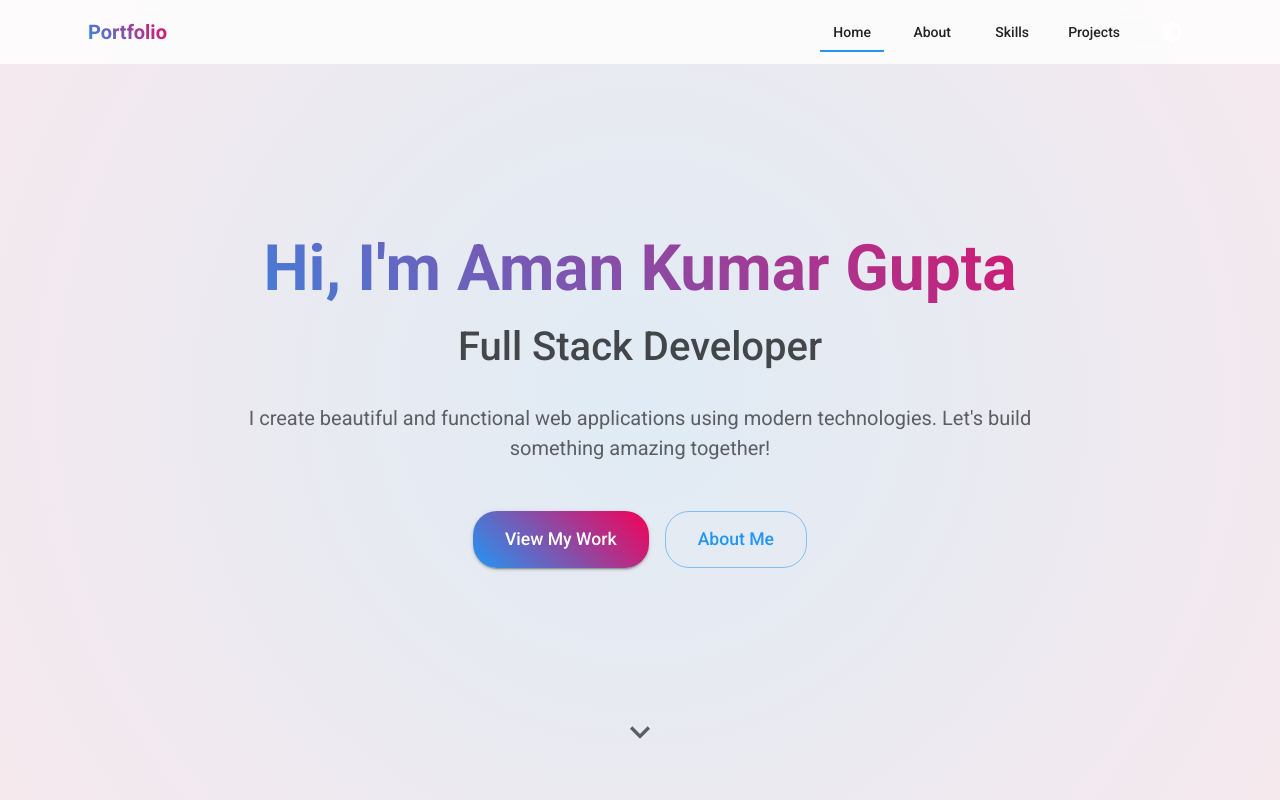
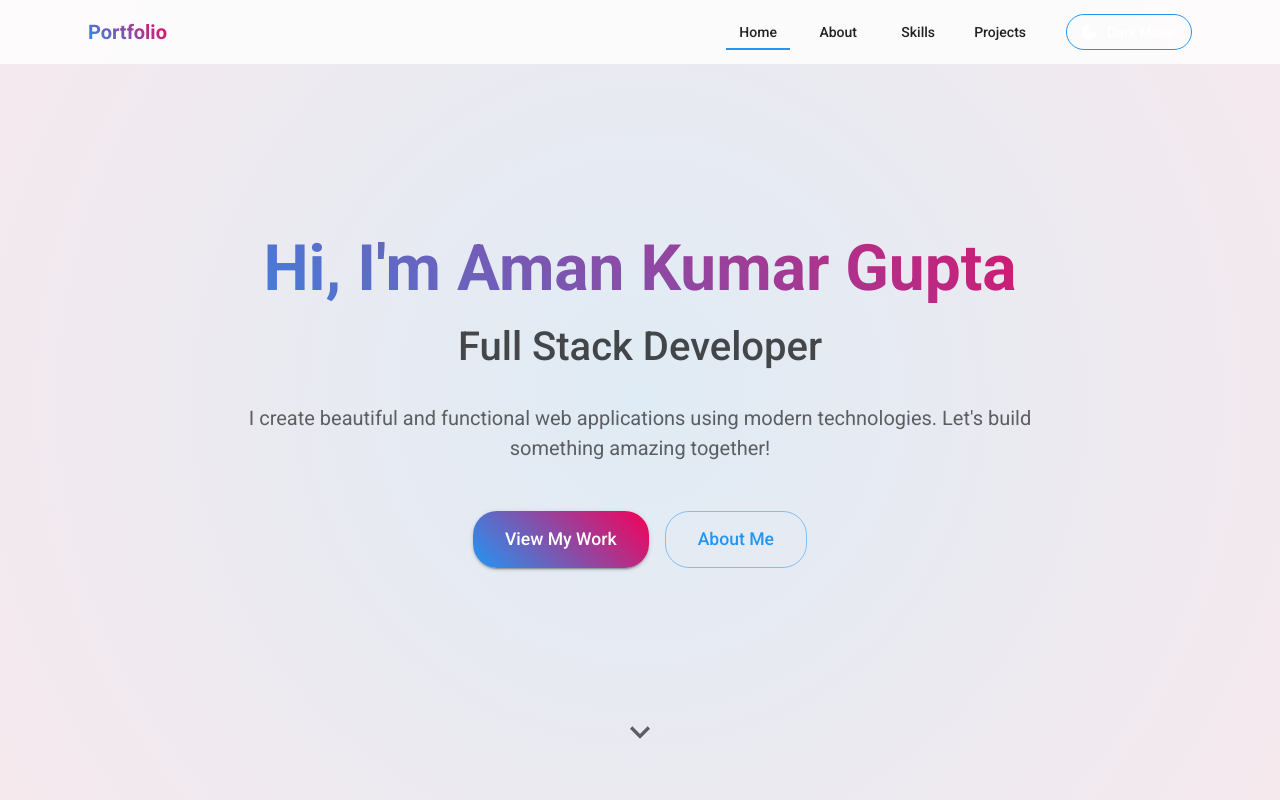
Before and after one commit to Aman2125/Personal-Portfolio, a React (Create React App) app: page / in a window 1280 px wide. Shown: the top 800 px of the page. Built offline with nearby package versions, Linux system fonts and the light colour scheme.

Commit message:
Dark and light mode function

```diff
--- a/src/components/Navbar.js
+++ b/src/components/Navbar.js
@@ -1,9 +1,11 @@
 import React, { useState, useEffect } from 'react';
-import { AppBar, Toolbar, Typography, Button, Container, IconButton, Box, useScrollTrigger, Slide } from '@mui/material';
+import { AppBar, Toolbar, Typography, Button, Container, IconButton, Box, useScrollTrigger, Slide, Tooltip } from '@mui/material';
 import Brightness4Icon from '@mui/icons-material/Brightness4';
 import Brightness7Icon from '@mui/icons-material/Brightness7';
 import MenuIcon from '@mui/icons-material/Menu';
 import CloseIcon from '@mui/icons-material/Close';
+import DarkModeIcon from '@mui/icons-material/DarkMode';
+import LightModeIcon from '@mui/icons-material/LightMode';
 
 const HideOnScroll = ({ children }) => {
   const trigger = useScrollTrigger();
@@ -92,7 +94,7 @@ const Navbar = ({ toggleTheme, mode }) => {
             </Typography>
 
             {/* Desktop Menu */}
-            <Box sx={{ display: { xs: 'none', md: 'flex' }, gap: 2 }}>
+            <Box sx={{ display: { xs: 'none', md: 'flex' }, gap: 2, alignItems: 'center' }}>
               {navItems.map((item) => (
                 <Button
                   key={item.id}
@@ -115,13 +117,47 @@ const Navbar = ({ toggleTheme, mode }) => {
                   {item.label}
                 </Button>
               ))}
-              <IconButton onClick={toggleTheme} color="inherit" sx={{ ml: 1 }}>
-                {mode === 'dark' ? <Brightness7Icon /> : <Brightness4Icon />}
-              </IconButton>
+
+              {/* Theme Toggle Button - Desktop */}
+              <Tooltip title={`Switch to ${mode === 'light' ? 'Dark' : 'Light'} Mode`}>
+                <Button
+                  onClick={toggleTheme}
+                  variant="outlined"
+                  color="inherit"
+                  startIcon={mode === 'dark' ? <LightModeIcon /> : <DarkModeIcon />}
+                  sx={{
+                    borderRadius: '20px',
+                    ml: 2,
+                    px: 2,
+                    borderColor: 'primary.main',
+                    '&:hover': {
+                      borderColor: 'primary.main',
+                      backgroundColor: 'action.hover',
+                    }
+                  }}
+                >
+                  {mode === 'dark' ? 'Light' : 'Dark'} Mode
+                </Button>
+              </Tooltip>
             </Box>
 
             {/* Mobile Menu Button */}
-            <Box sx={{ display: { xs: 'flex', md: 'none' } }}>
+            <Box sx={{ display: { xs: 'flex', md: 'none' }, alignItems: 'center', gap: 1 }}>
+              {/* Theme Toggle Button - Mobile */}
+              <IconButton
+                onClick={toggleTheme}
+                color="inherit"
+                sx={{
+                  backgroundColor: 'action.selected',
+                  borderRadius: '12px',
+                  '&:hover': {
+                    backgroundColor: 'action.hover',
+                  }
+                }}
+              >
+                {mode === 'dark' ? <LightModeIcon /> : <DarkModeIcon />}
+              </IconButton>
+
               <IconButton
                 color="inherit"
                 aria-label="open drawer"
@@ -157,13 +193,6 @@ const Navbar = ({ toggleTheme, mode }) => {
                 {item.label}
               </Button>
             ))}
-            <Button
-              onClick={toggleTheme}
-              startIcon={mode === 'dark' ? <Brightness7Icon /> : <Brightness4Icon />}
-              sx={{ width: '100%', justifyContent: 'center', py: 1 }}
-            >
-              {mode === 'dark' ? 'Light Mode' : 'Dark Mode'}
-            </Button>
           </Box>
         </Container>
       </AppBar>
```
